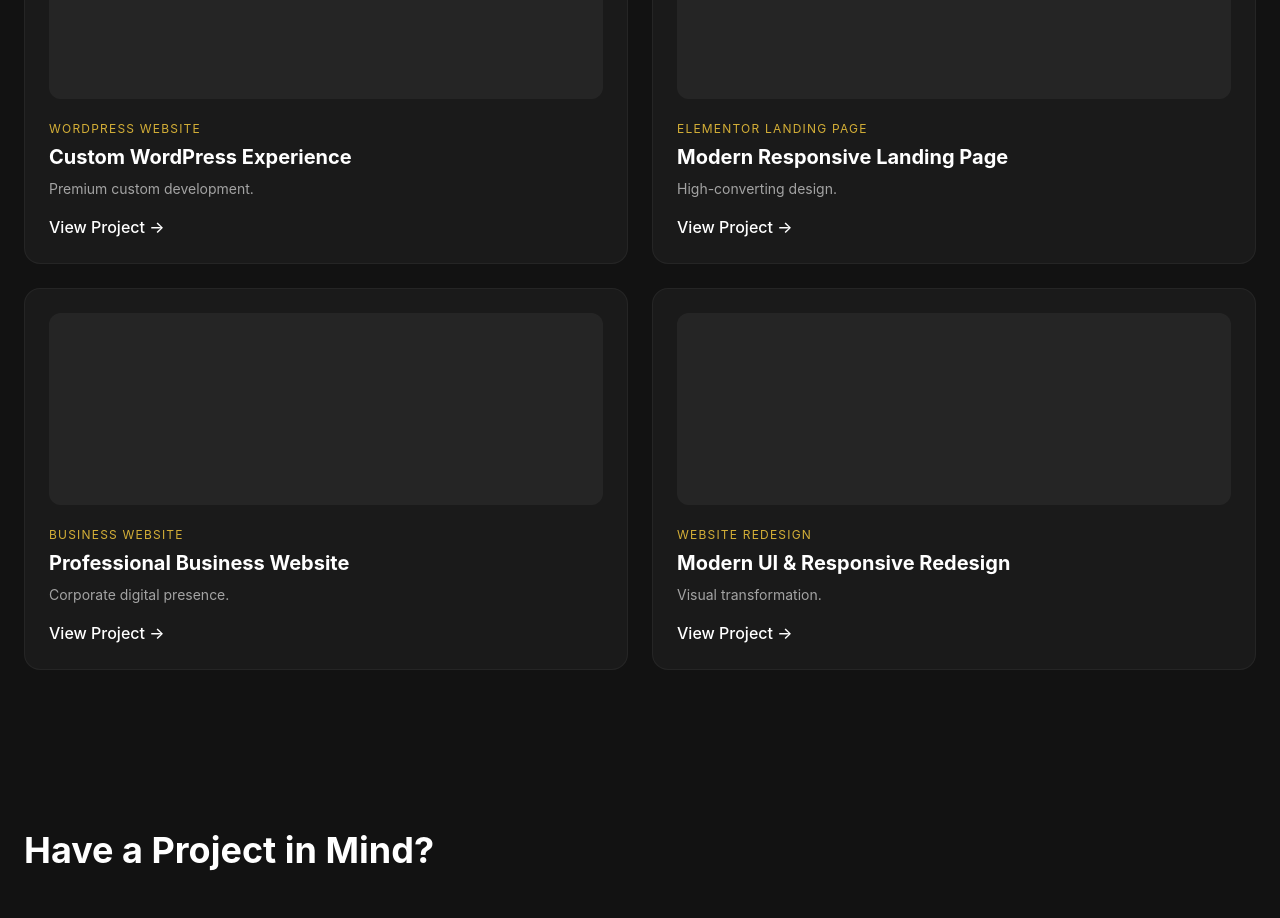
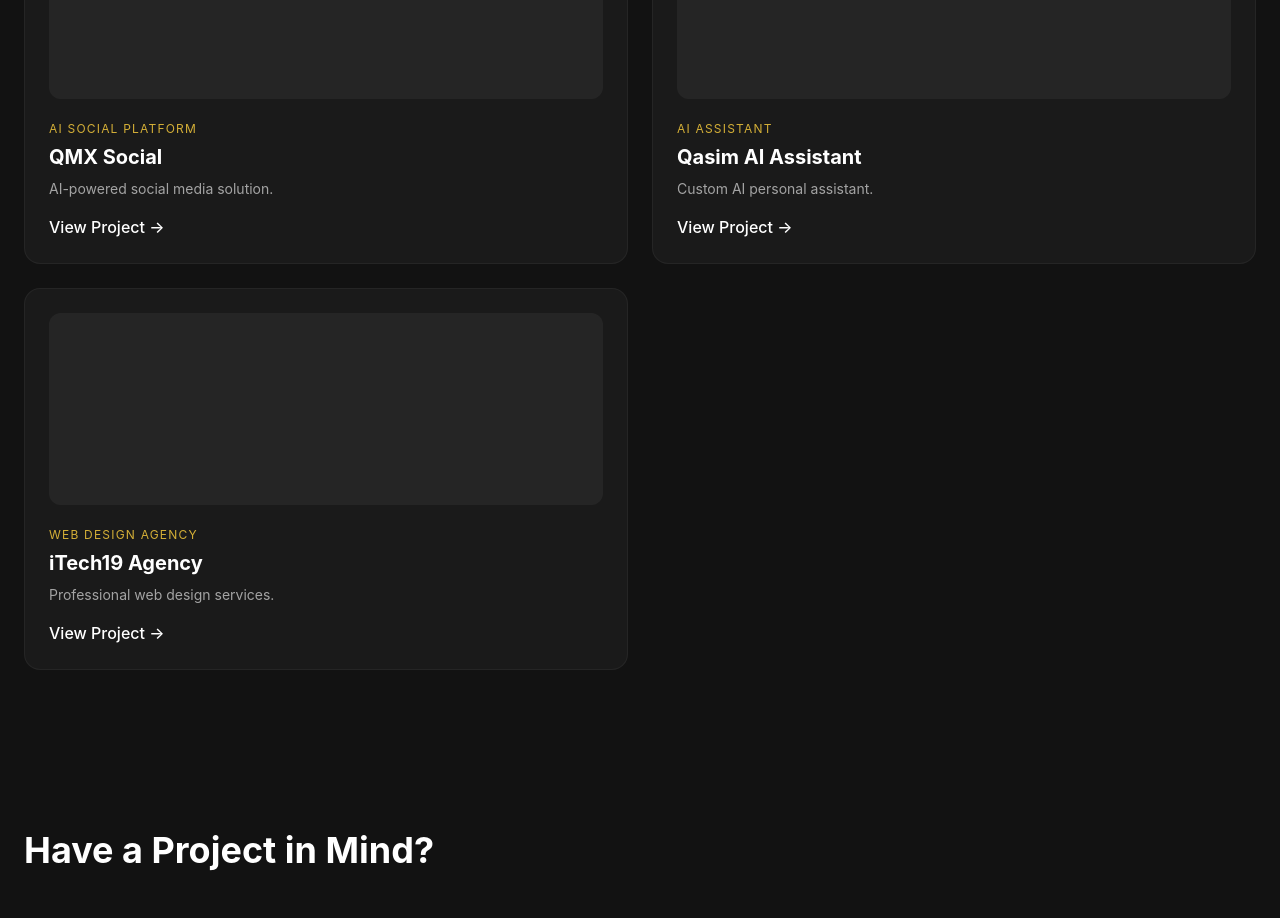
Before and after one commit to kinza-04/laibamurtaza-portfolio, a React (Vite) app: page / in a window 1280 px wide. Shown: the part 3480-4398 px from the top of the page. Built offline with nearby package versions, Linux system fonts and the light colour scheme.

Commit message:
feat: update projects and add external links
Replace placeholder projects with recent work and enable project navigation by adding URL support to the project cards.

```diff
--- a/src/data/config.ts
+++ b/src/data/config.ts
@@ -77,9 +77,8 @@
     }
   ],
   projects: [
-    { title: "Custom WordPress Experience", category: "WordPress Website", description: "Premium custom development." },
-    { title: "Modern Responsive Landing Page", category: "Elementor Landing Page", description: "High-converting design." },
-    { title: "Professional Business Website", category: "Business Website", description: "Corporate digital presence." },
-    { title: "Modern UI & Responsive Redesign", category: "Website Redesign", description: "Visual transformation." }
+    { title: "QMX Social", category: "AI Social Platform", description: "AI-powered social media solution.", url: "https://qmx-social.ai.studio/" },
+    { title: "Qasim AI Assistant", category: "AI Assistant", description: "Custom AI personal assistant.", url: "https://qasim-ai-asstiant.ai.studio/" },
+    { title: "iTech19 Agency", category: "Web Design Agency", description: "Professional web design services.", url: "https://www.itech19.com/web-design-agency.html" }
   ]
 };
--- a/src/sections/AllSections.tsx
+++ b/src/sections/AllSections.tsx
@@ -94,7 +94,7 @@
             <span className="text-[#D4AF37] text-xs uppercase tracking-widest">{proj.category}</span>
             <h3 className="text-xl font-bold text-white mt-1">{proj.title}</h3>
             <p className="text-white/60 text-sm mt-2 mb-4">{proj.description}</p>
-            <button className="text-white font-medium hover:text-[#D4AF37] transition-colors">View Project →</button>
+            <a href={proj.url} target="_blank" rel="noopener noreferrer" className="text-white font-medium hover:text-[#D4AF37] transition-colors">View Project →</a>
           </div>
         ))}
       </div>
```
